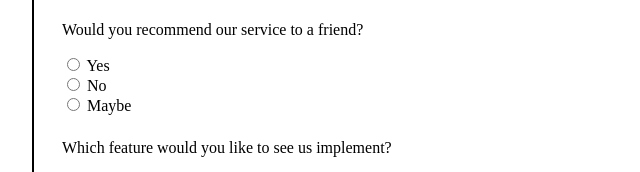
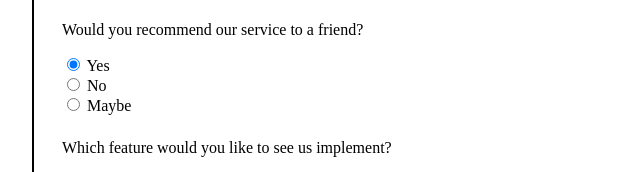
Before and after one commit to Ja-Uyoma/survey-form, a website built with Vite: page index.html in a window 1280 px wide. Shown: the part 363-535 px from the top of the page, 292-932 px from the left. Built offline with nearby package versions, Linux system fonts and the light colour scheme.

Commit message:
feat: make the "Yes" radio button checked by default

```diff
--- a/index.html
+++ b/index.html
@@ -70,7 +70,7 @@
         <div>
           <p>Would you recommend our service to a friend?</p>
           <label>
-            <input type="radio" name="recommendation" value="Yes" />
+            <input type="radio" name="recommendation" value="Yes" checked />
             <span>Yes</span>
           </label>
           <label>
```
